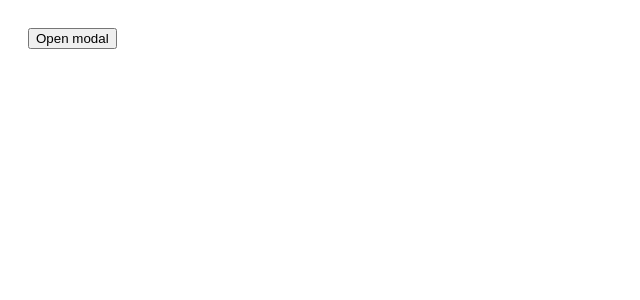
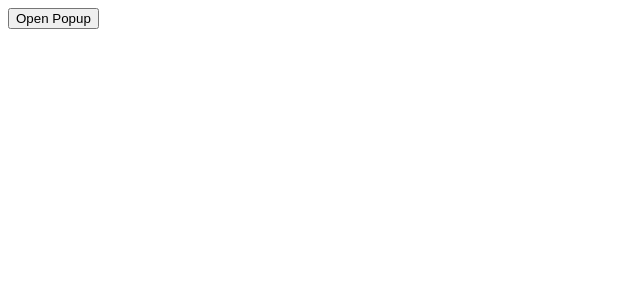
Before and after one commit to NikolayFrontEnd/interviewPrep, a React (Vite) app: page / in a window 1280 px wide. Shown: the top 300 px of the page, without its empty margins (0-640 px from the left). Built offline with nearby package versions, Linux system fonts and the light colour scheme.

Commit message:
Added modal

```diff
--- a/src/App.tsx
+++ b/src/App.tsx
@@ -1,37 +1,27 @@
-
-import { useState } from "react";
+import { useRef } from 'react';
 
 export default function App() {
-  const [open, setOpen] = useState(false);
+  const dialogRef = useRef(null);
+
+  const openModal = () => dialogRef.current.showModal();
+  const closeModal = () => dialogRef.current.close();
 
   return (
-    <div style={{ fontFamily: "sans-serif", padding: 20 }}>
-      <button onClick={() => setOpen(true)}>Open modal</button>
+    <div>
 
-      {open && (
-        <div
-          onClick={() => setOpen(false)}
-          style={{
-            position: "fixed",
-            inset: 0,
-            background: "rgba(0,0,0,.5)",
-            display: "grid",
-            placeItems: "center",
-          }}
-        >
-          <div
-            onClick={(e) => e.stopPropagation()}
-            style={{ background: "#fff", padding: 20, borderRadius: 8, minWidth: 240 }}
-          >
-            <h3 style={{ marginTop: 0 }}>Modal</h3>
-            <p>Hi! Click outside or the button to close.</p>
-            <button onClick={() => setOpen(false)}>Close</button>
-          </div>
-        </div>
-      )}
+      <dialog ref={dialogRef}>
+        <h2>Hello!</h2>
+        <p>I am a native popup.</p>
+        <button>Agree</button>
+        <button onClick={closeModal}>Close</button>
+      </dialog>
+
+      <button onClick={openModal}>Open Popup</button>
     </div>
   );
 }
+
+
 /* type Nullable<T> =T | null;
 let name: Nullable<number> = 5; */
   // string | null
--- a/src/modalCreation/App.tsx
+++ b/src/modalCreation/App.tsx
@@ -1,9 +1,8 @@
-function ModalComponent() {
 
 
+function ModalComponent() {
+  return (<>
 
-  return (<>
-dd
   </>
   );
 }
```
